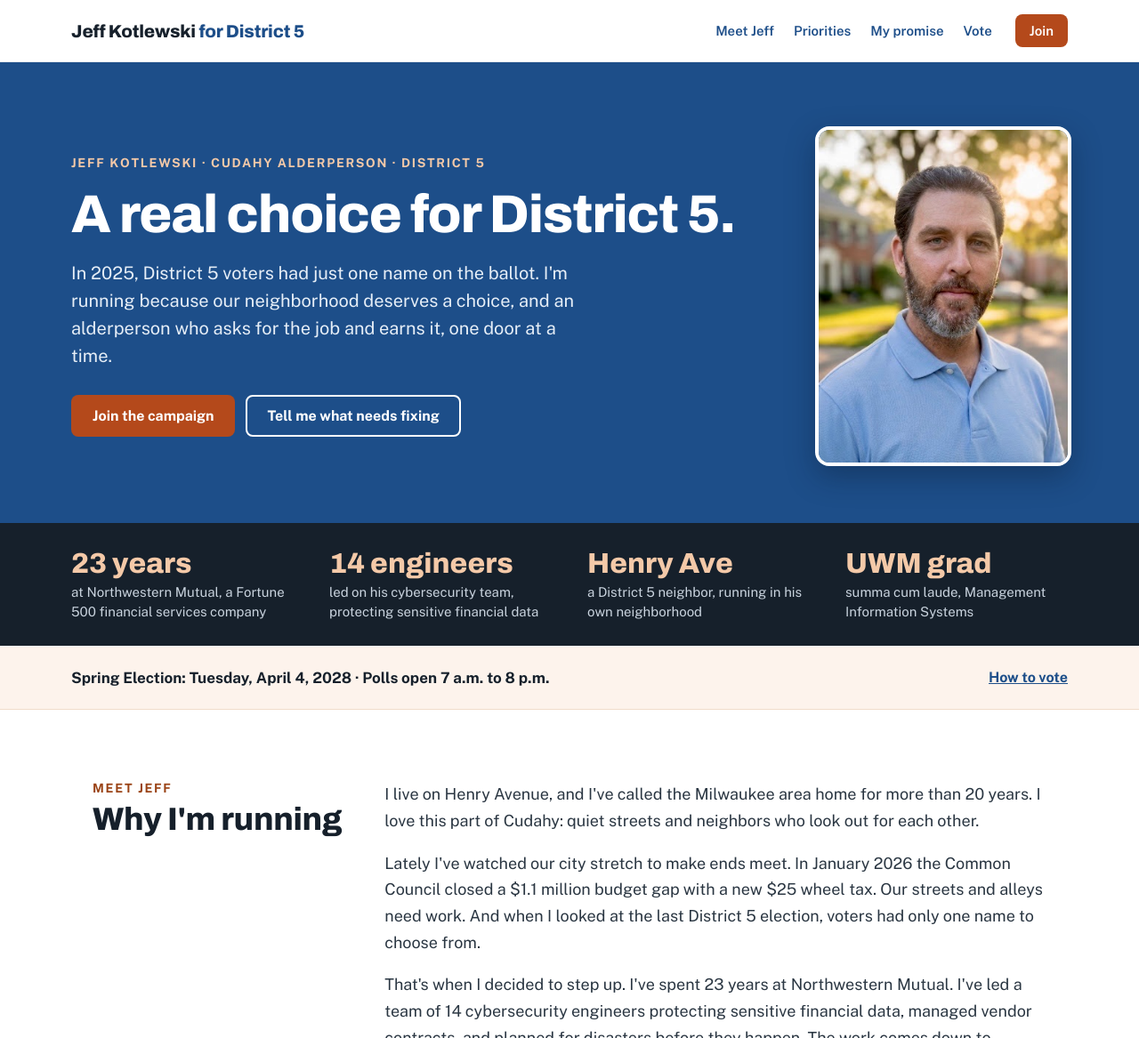
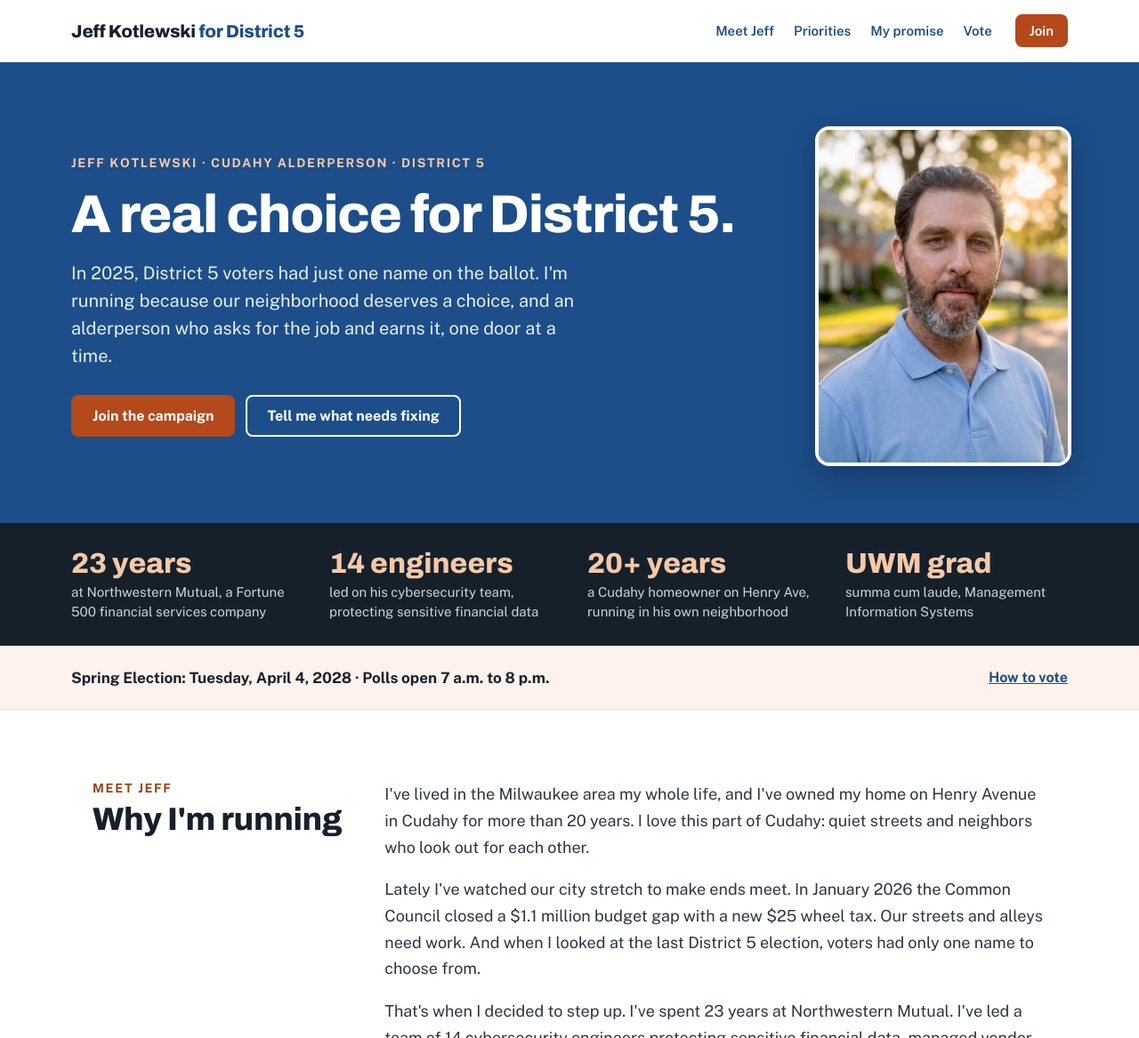
Before and after one commit to votekotlewski/votekotlewski.github.io, a plain HTML site: page index.html in a window 1280 px wide. Shown: the top 1167 px of the page at 89% size. Drawn offline with nearby package versions, Linux system fonts and the light colour scheme.

Commit message:
20+ years as a Cudahy homeowner

```diff
--- a/index.html
+++ b/index.html
@@ -60,8 +60,8 @@ a{color:#1D4E89}a:hover{color:#123459}
 <p style="margin: 0; font-size: 15px; line-height: 1.45; color: #C9D3DE">led on his cybersecurity team, protecting sensitive financial data</p>
 </div>
 <div style="flex: 1 1 220px; min-width: 0; display: flex; flex-direction: column; gap: 4px">
-<p style="margin: 0; font-family: 'Archivo', sans-serif; font-weight: 800; font-size: 32px; color: #F4C9A8">Henry Ave</p>
-<p style="margin: 0; font-size: 15px; line-height: 1.45; color: #C9D3DE">a District 5 neighbor, running in his own neighborhood</p>
+<p style="margin: 0; font-family: 'Archivo', sans-serif; font-weight: 800; font-size: 32px; color: #F4C9A8">20+ years</p>
+<p style="margin: 0; font-size: 15px; line-height: 1.45; color: #C9D3DE">a Cudahy homeowner on Henry Ave, running in his own neighborhood</p>
 </div>
 <div style="flex: 1 1 220px; min-width: 0; display: flex; flex-direction: column; gap: 4px">
 <p style="margin: 0; font-family: 'Archivo', sans-serif; font-weight: 800; font-size: 32px; color: #F4C9A8">UWM grad</p>
@@ -84,7 +84,7 @@ a{color:#1D4E89}a:hover{color:#123459}
 <h2 style="margin: 0; font-family: 'Archivo', sans-serif; font-weight: 800; font-size: 36px; line-height: 1.1; letter-spacing: -0.01em">Why I'm running</h2>
 </div>
 <div style="flex: 999 1 480px; min-width: 0; display: flex; flex-direction: column; gap: 18px; font-size: 18px; line-height: 1.65; color: #2A3642">
-<p style="margin: 0">I live on Henry Avenue, and I've called the Milwaukee area home for more than 20 years. I love this part of Cudahy: quiet streets and neighbors who look out for each other.</p>
+<p style="margin: 0">I've lived in the Milwaukee area my whole life, and I've owned my home on Henry Avenue in Cudahy for more than 20 years. I love this part of Cudahy: quiet streets and neighbors who look out for each other.</p>
 <p style="margin: 0">Lately I've watched our city stretch to make ends meet. In January 2026 the Common Council closed a $1.1 million budget gap with a new $25 wheel tax. Our streets and alleys need work. And when I looked at the last District 5 election, voters had only one name to choose from.</p>
 <p style="margin: 0">That's when I decided to step up. I've spent 23 years at Northwestern Mutual. I've led a team of 14 cybersecurity engineers protecting sensitive financial data, managed vendor contracts, and planned for disasters before they happen. The work comes down to reading the fine print, asking the questions nobody else asks, and catching small problems before they become expensive ones. City Hall needs more of that, and District 5 deserves a choice: someone who asks for this job and then works for it.</p>
 <p style="margin: 0; font-family: 'Archivo', sans-serif; font-weight: 700; font-size: 20px; color: #16202B">This isn't about anyone else. It's about our block.</p>
```
